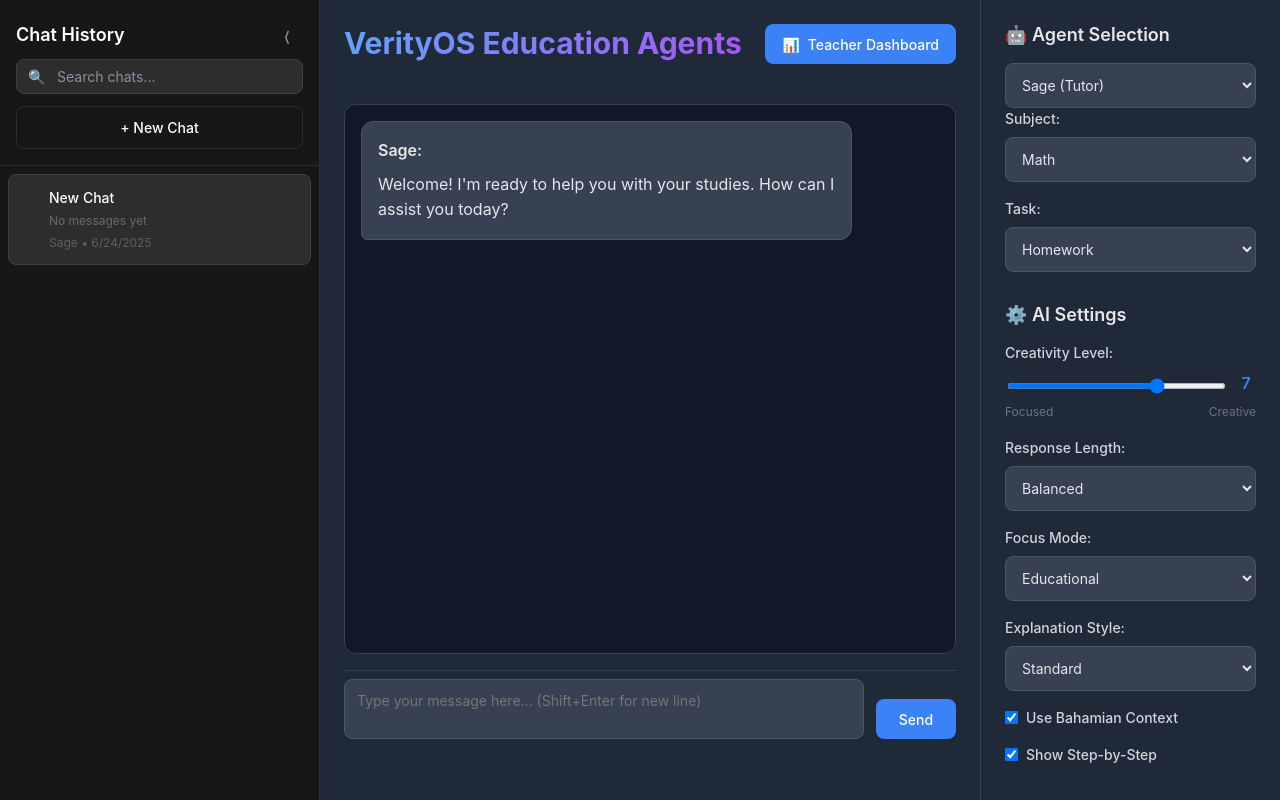
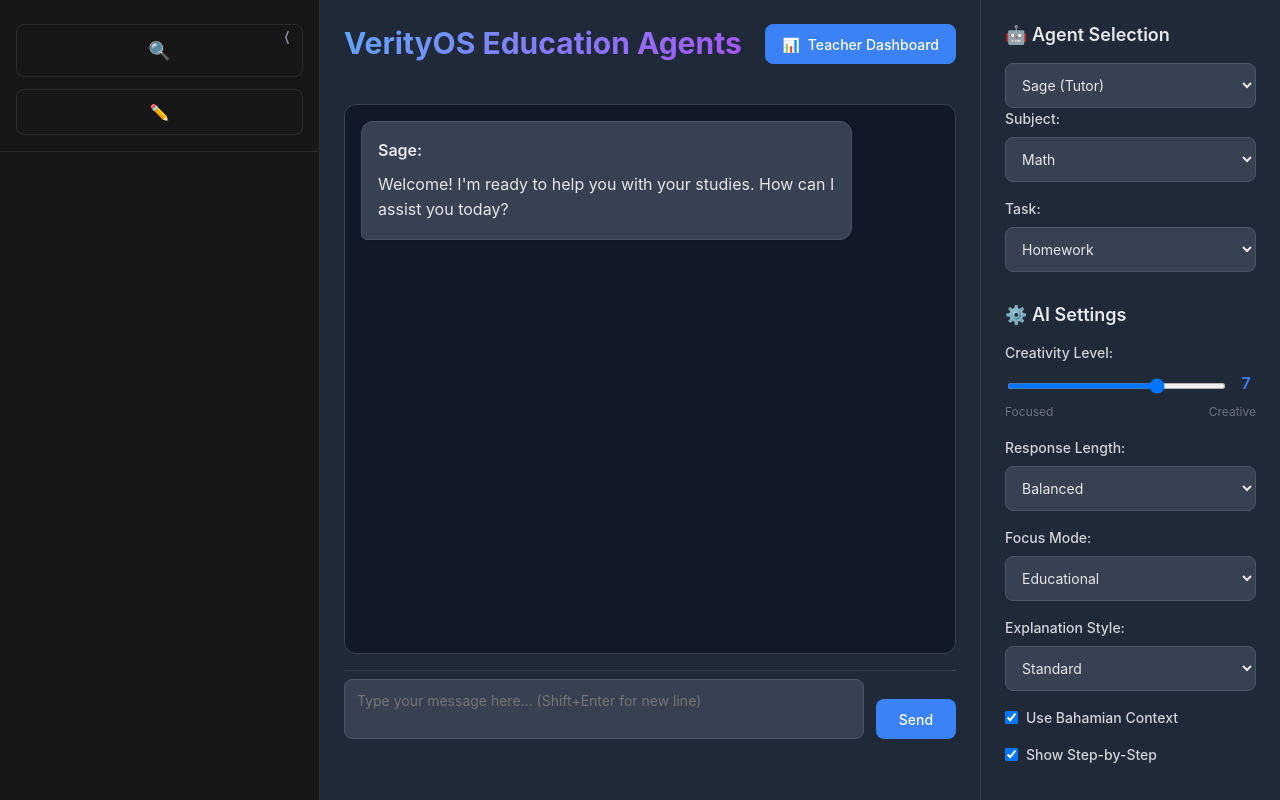
Before and after one commit to salutethegenius/verityos-education-agents, a Flask app: page / in a window 1280 px wide. Run offline with Flask 3, Linux system fonts and the light colour scheme; some libraries are stand-ins or nearby versions.

Commit message:
Assistant checkpoint: Simplified sidebar to show only search and pencil icons
Assistant generated file changes:
- web/static/css/style.css: Hide chat history items, keep only search and new chat icons, Update new chat button to show pencil icon, Style search icon as standalone clickable element, Hide search input field
- web/templates/agent_interface.html: Update sidebar to show only search and pencil icons

---

User prompt:

remove chat bubbles an just use teh pencil and search icon nothin else.

Replit-Commit-Author: Assistant
Replit-Commit-Session-Id: 9587ad58-3e98-4cf0-b8d3-62befb0e3892

```diff
--- a/web/static/css/style.css
+++ b/web/static/css/style.css
@@ -289,38 +289,29 @@ textarea {
 }
 
 #chat-search-input {
-  width: 100%;
-  background: #2d2d2d;
-  border: 1px solid #404040;
-  color: white;
-  padding: var(--space-2) var(--space-3) var(--space-2) 40px;
-  border-radius: var(--radius-md);
-  font-size: var(--font-size-sm);
-  transition: all 150ms ease;
-}
-
-#chat-search-input:focus {
-  border-color: var(--primary-blue);
-  box-shadow: 0 0 0 2px rgba(59, 130, 246, 0.1);
-}
-
-#chat-search-input::placeholder {
-  color: #8e8ea0;
+  display: none; /* Hide search input completely */
 }
 
 #search-icon {
-  position: absolute;
-  left: var(--space-3);
-  top: 50%;
-  transform: translateY(-50%);
+  position: static;
   color: #8e8ea0;
-  font-size: 14px;
-  pointer-events: none;
-  transition: color 150ms ease;
+  font-size: 18px;
+  cursor: pointer;
+  padding: var(--space-3);
+  border-radius: var(--radius-md);
+  transition: all 150ms ease;
+  display: flex;
+  align-items: center;
+  justify-content: center;
+  background: transparent;
+  border: 1px solid #2d2d2d;
+  margin-bottom: var(--space-3);
 }
 
-#chat-search-input:focus + #search-icon {
-  color: var(--primary-blue);
+#search-icon:hover {
+  background: #2d2d2d;
+  border-color: #404040;
+  color: white;
 }
 
 /* Hide search in collapsed state */
@@ -339,7 +330,7 @@ textarea {
   border: 1px solid #2d2d2d;
   padding: var(--space-3);
   border-radius: var(--radius-md);
-  font-size: var(--font-size-sm);
+  font-size: 18px;
   font-weight: 500;
   cursor: pointer;
   transition: all 150ms ease;
@@ -354,81 +345,41 @@ textarea {
   border-color: #404040;
 }
 
+/* Show only pencil icon */
+#new-chat-btn::before {
+  content: "✏️";
+  font-size: 16px;
+}
+
+#new-chat-btn .sidebar-text {
+  display: none;
+}
+
 #chat-history-list {
   flex: 1;
   overflow-y: auto;
   padding: var(--space-2);
+  display: none; /* Hide all chat history items */
 }
 
 .chat-history-item {
-  padding: var(--space-3);
-  margin-bottom: var(--space-1);
-  border-radius: var(--radius-md);
-  cursor: pointer;
-  transition: all 150ms ease;
-  border: 1px solid transparent;
-  position: relative;
-  display: flex;
-  align-items: center;
-  gap: var(--space-2);
-}
-
-.chat-history-item:hover {
-  background: #2d2d2d;
-}
-
-.chat-history-item.active {
-  background: #2d2d2d;
-  border-color: #404040;
-}
-
-/* Icon for collapsed state */
-.chat-history-item::before {
-  content: "💬";
-  font-size: 16px;
-  flex-shrink: 0;
-  opacity: 0;
-  transition: opacity 300ms ease;
-}
-
-#sidebar.collapsed .chat-history-item::before {
-  opacity: 1;
-}
-
-#sidebar.collapsed .chat-history-item {
-  justify-content: center;
-  padding: var(--space-3) var(--space-2);
-  margin: var(--space-1) var(--space-2);
-  width: calc(100% - var(--space-4));
+  display: none; /* Hide individual chat items */
 }
 
 .chat-content {
-  flex: 1;
-  min-width: 0;
-  transition: all 300ms ease;
+  display: none; /* Hide chat content */
 }
 
 .chat-title {
-  font-weight: 500;
-  font-size: var(--font-size-sm);
-  margin-bottom: var(--space-1);
-  color: white;
-  transition: all 300ms ease;
+  display: none; /* Hide chat titles */
 }
 
 .chat-preview {
-  font-size: var(--font-size-xs);
-  opacity: 0.6;
-  margin-bottom: var(--space-1);
-  color: #8e8ea0;
-  transition: all 300ms ease;
+  display: none; /* Hide chat previews */
 }
 
 .chat-meta {
-  font-size: var(--font-size-xs);
-  opacity: 0.5;
-  color: #8e8ea0;
-  transition: all 300ms ease;
+  display: none; /* Hide chat metadata */
 }
 
 /* Chat area */
--- a/web/templates/agent_interface.html
+++ b/web/templates/agent_interface.html
@@ -13,17 +13,11 @@
         <span id="toggle-icon">⟨</span>
       </button>
       <div id="sidebar-header">
-        <h3><span class="sidebar-text">Chat History</span></h3>
         <div id="chat-search-container">
-          <input type="text" id="chat-search-input" placeholder="Search chats..." class="sidebar-text">
           <span id="search-icon">🔍</span>
         </div>
         <button id="new-chat-btn">
-          <span class="sidebar-text">+ New Chat</span>
         </button>
-      </div>
-      <div id="chat-history-list">
-        <!-- Chat history items will be populated here -->
       </div>
     </div>
 
```
